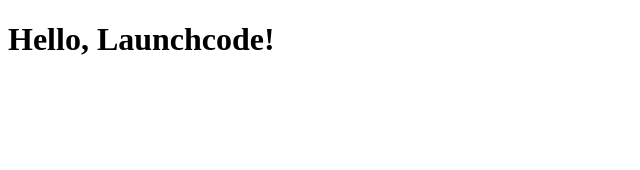
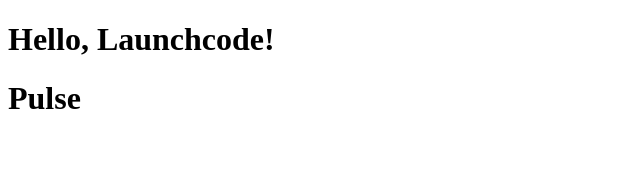
Before and after one commit to anjanasreekanth/unit1-project-pulse, a React (Vite) app in the folder unit1-pulse/: page / in a window 1280 px wide. Shown: the top 170 px of the page, without its empty margins (0-640 px from the left). Built offline with nearby package versions, Linux system fonts and the light colour scheme.

Commit message:
added new branch and started components

```diff
--- a/unit1-pulse/src/App.jsx
+++ b/unit1-pulse/src/App.jsx
@@ -1,5 +1,5 @@
-
-import './App.css'
+import './App.css';
+import Layout from './components/Layout';
 
 function App() {
 
@@ -7,6 +7,7 @@
   return (
     <div>
       <h1>Hello, Launchcode!</h1>
+      <Layout />
     </div>
 
   )
--- /dev/null
+++ b/unit1-pulse/src/components/Layout.jsx
@@ -0,0 +1,11 @@
+import NavBar from "./NavBar";
+
+function Layout(){
+    return(
+        <div>
+            <NavBar />
+        </div>
+    )
+
+}
+export default Layout
--- /dev/null
+++ b/unit1-pulse/src/components/NavBar.jsx
@@ -0,0 +1,11 @@
+
+
+function NavBar(){
+    return(
+    <div>
+        <h1>Pulse</h1>
+    </div>
+    )
+}
+
+export default NavBar
```
Also changed, not shown: unit1-pulse/src/Pages/Dasboard.jsx (added).
